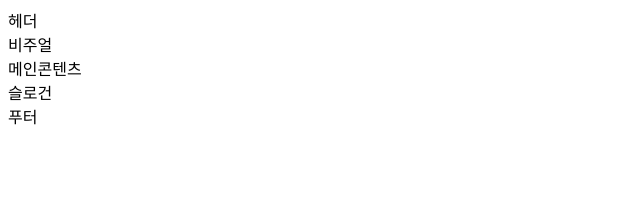
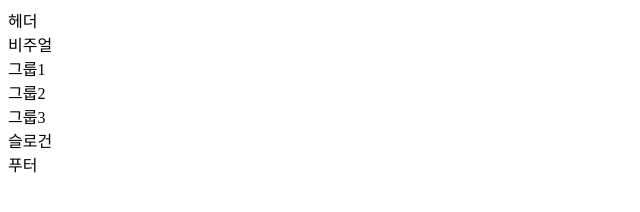
Before and after one commit to who0803/zeroConnecTo, a plain HTML site: page HTML5/index.html in a window 1280 px wide. Shown: the whole page, without its empty margins (0-640 px from the left). Drawn offline with Linux system fonts and the light colour scheme.

Commit message:
메인 콘텐츠 레이아웃을 위한 그룹 요소 추가

```diff
--- a/HTML5/index.html
+++ b/HTML5/index.html
@@ -10,7 +10,11 @@
 <body>
   <header class="header">헤더</header>
   <div class="visual">비주얼</div>
-  <main class="main">메인콘텐츠</main>
+  <main class="main"><!--섹셔닝 컨텐츠-->
+    <div class="group group1">그룹1</div>
+    <div class="group group2">그룹2</div>
+    <div class="group group3">그룹3</div>
+  </main>
   <article class="slogan">슬로건</article>
   <footer class="footer">
     <div class="footer-inner">푸터</div>
```
